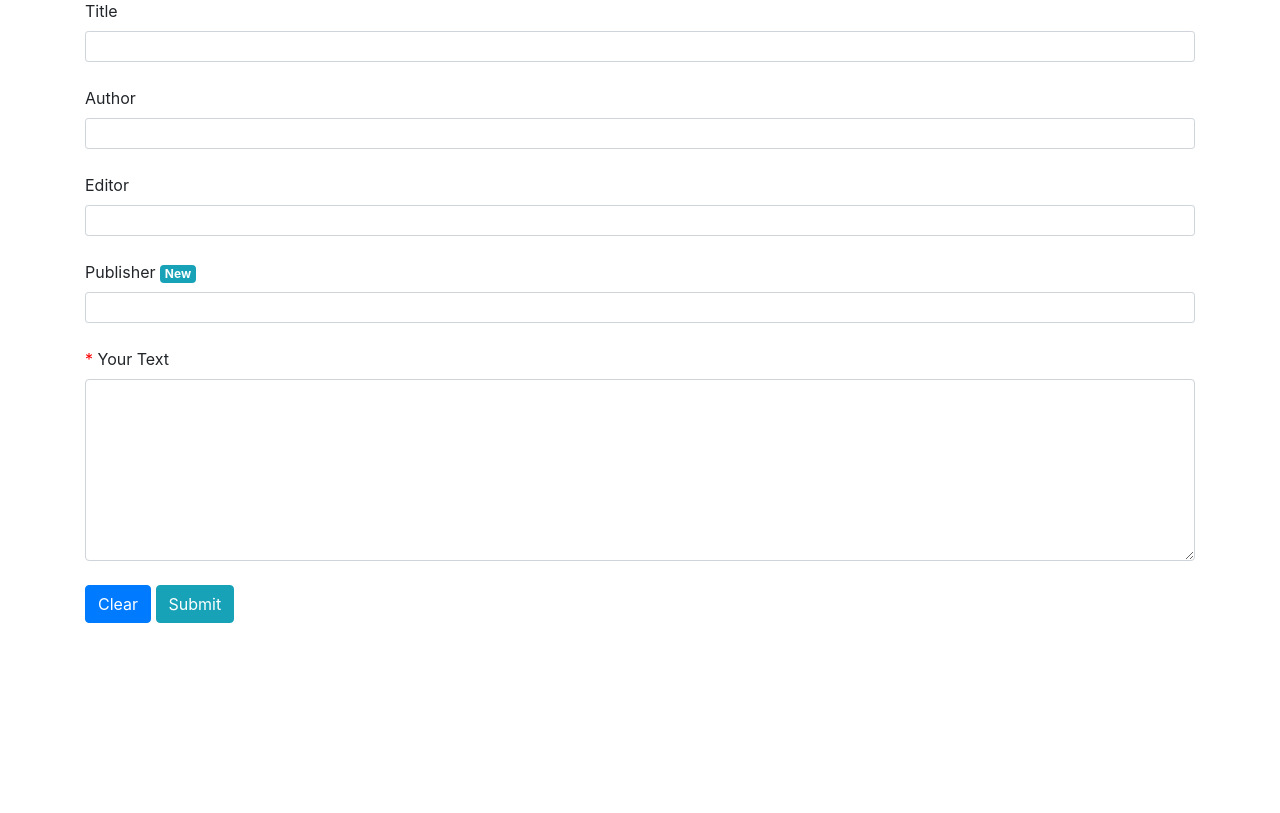
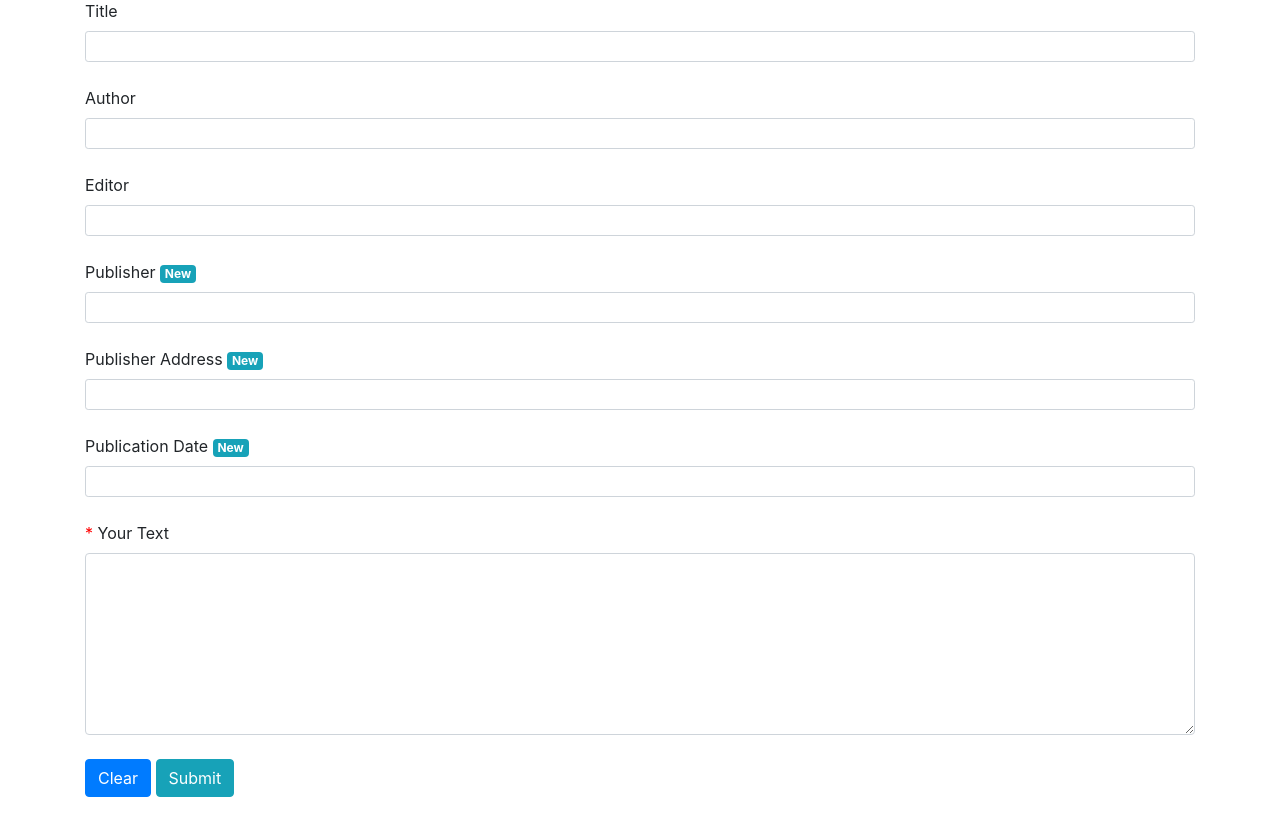
Before and after one commit to auholmes/thesis_app, a Flask app: page / in a window 1280 px wide. Shown: the part 286-1099 px from the top of the page. Before the commit the page ends 909 px from the top, so only its background shows below. Run offline with Flask 2, Linux system fonts and the light colour scheme; some libraries are stand-ins or nearby versions.

Commit message:
header updates

```diff
--- a/src/app.py
+++ b/src/app.py
@@ -28,9 +28,12 @@ def submit_text():
     author = request.form['teiHeaderAuthor']
     editor = request.form['teiHeaderEditor']
     publisher = request.form['teiHeaderPublisher']
+    publisher_address = request.form['teiHeaderPublisherAddress']
+    publication_date = request.form['teiHeaderPublicationDate']
 
     # Create header
-    tei_header = create_header(title, author, editor, publisher)
+    tei_header = create_header(title, author, editor, publisher, publisher_address,
+                               publication_date)
 
     # Create body
     text = request.form['rawText']
--- a/src/tei/assemble_tei.py
+++ b/src/tei/assemble_tei.py
@@ -25,7 +25,8 @@ def create_ref(x):
     return re.sub(r'\.|,', '', ref)
 
 
-def create_header(title='', author='', editor='', publisher=''):
+def create_header(title='', author='', editor='', publisher='', publisher_address='',
+                  publication_date=''):
     soup = BeautifulSoup()
     soup.append(soup.new_tag('teiHeader'))
     soup.find('teiHeader').append(soup.new_tag('fileDesc'))
@@ -49,7 +50,13 @@ def create_header(title='', author='', editor='', publisher=''):
         soup.publisher.append(soup.new_tag('orgName'))
         soup.publisher.orgName.string = publisher
         soup.publisher.orgName['ref'] = create_ref(publisher)
-
+        if publisher_address != '':
+            soup.publicationStmt.append(soup.new_tag('address'))
+            soup.publicationStmt.address.append(soup.new_tag('addrLine'))
+            soup.publicationStmt.address.addrLine.string = publisher_address
+        if publication_date != '':
+            soup.publicationStmt.append(soup.new_tag('date'))
+            soup.publicationStmt.date.string = publication_date
     return soup
 
 
@@ -65,9 +72,10 @@ def create_body(flair_output):
         entities = x['entities']
         index = 0
         for e in entities:
-            markup += text[index:e['start_pos']]
-            markup += '<{}>{}</{}>'.format(tag_dict[e['type']], e['text'], tag_dict[e['type']])
-            index = e['end_pos']
+            if e['text'] not in ["I’ve", "I’ll", "I", "I’m", "I've", "I'll", "I'm"]:
+                markup += text[index:e['start_pos']]
+                markup += '<{}>{}</{}>'.format(tag_dict[e['type']], e['text'], tag_dict[e['type']])
+                index = e['end_pos']
         markup += text[index:]
         markup += ' '
     markup = markup[0:-1]
@@ -89,6 +97,7 @@ def create_xml(header, body):
     xml_str = re.sub('&#8220;', '"', xml_str)
     xml_str = re.sub('&#8221;', '"', xml_str)
     xml_str = re.sub('&#8217;', "'", xml_str)
+    xml_str = re.sub(' Nile.', ' <placeName ref="Nile">Nile</placeName>.', xml_str)
 
     return xml_str.encode('utf-8')
 
--- a/src/templates/markup.html
+++ b/src/templates/markup.html
@@ -51,6 +51,12 @@
                 <label>Publisher <span class="badge badge-info">New</span></label>
                 <input type="text" class="form-control form-control-sm" name="teiHeaderPublisher">
                 <br/>
+                <label>Publisher Address <span class="badge badge-info">New</span></label>
+                <input type="text" class="form-control form-control-sm" name="teiHeaderPublisherAddress">
+                <br/>
+                <label>Publication Date <span class="badge badge-info">New</span></label>
+                <input type="text" class="form-control form-control-sm" name="teiHeaderPublicationDate">
+                <br/>
 
                 <label><font color="red">* </font>Your Text</label>
                 <textarea type="text" rows="7" cols="5" class="form-control"  name="rawText" required="true"></textarea>
```
